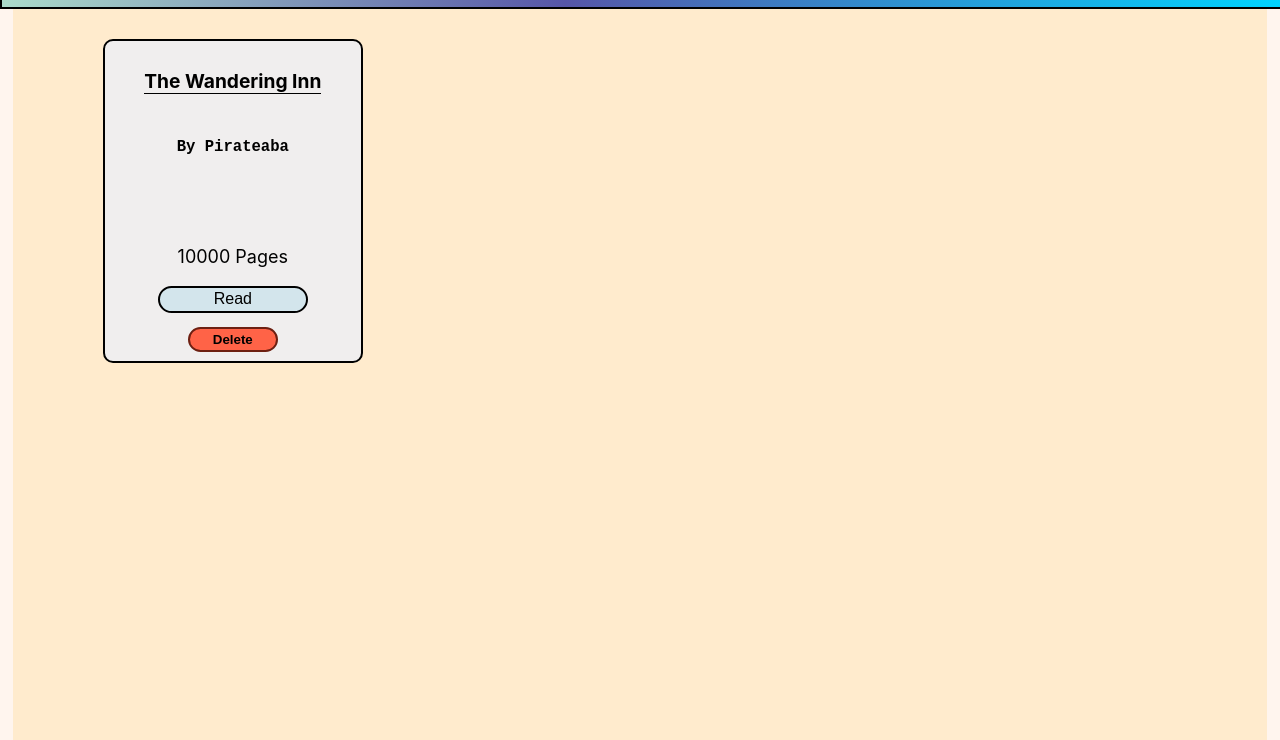
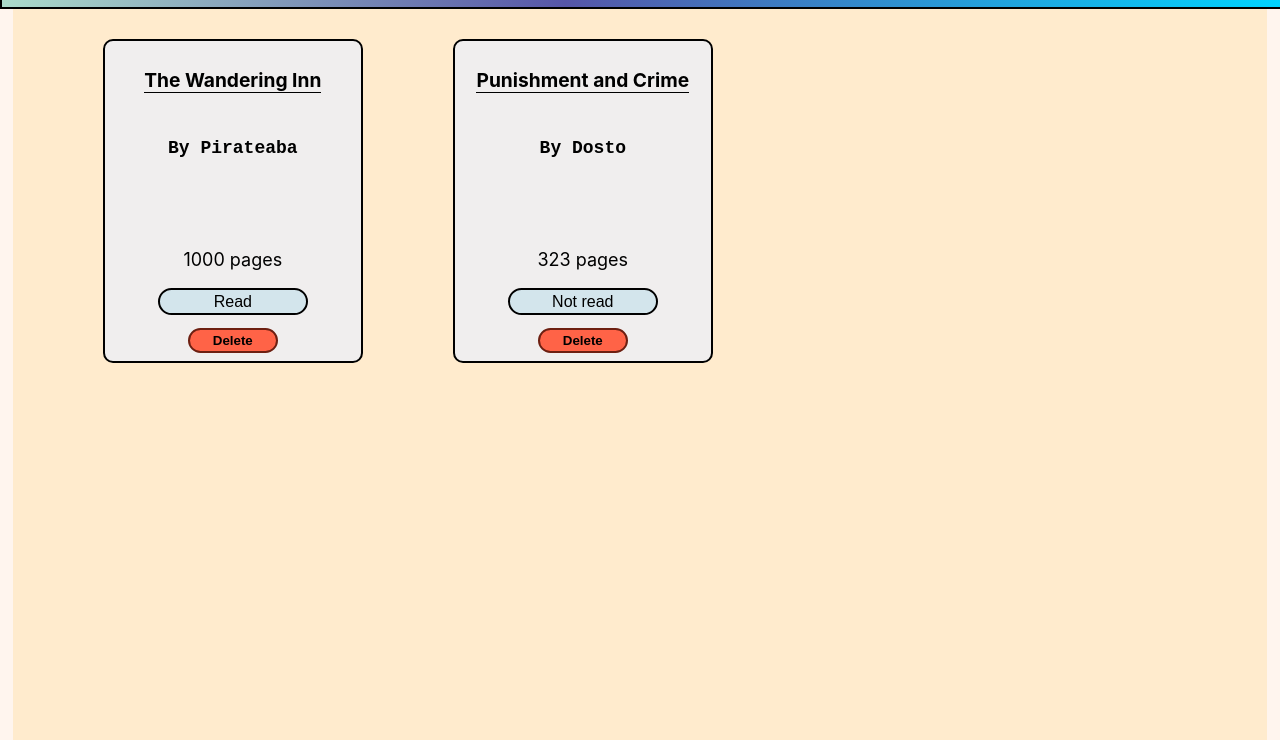
Before and after one commit to EmptyBox12/library, a plain HTML site: page index.html in a window 1280 px wide. Shown: the part 60-800 px from the top of the page. Drawn offline with Linux system fonts and the light colour scheme.

Commit message:
added functionality

```diff
--- a/index.html
+++ b/index.html
@@ -16,13 +16,13 @@
     </div>
     <div id="middle">
         <div id="content">
-            <div class="card">
+            <!--<div class="card">
                 <p class="title">The Wandering Inn</p>
                 <p class="author">By Pirateaba</p>
                 <p class="pages">10000 Pages</p>
                 <button class="read">Read</button>
                 <button class="delete">Delete</button>
-            </div>
+            </div>-->
 
         </div>
 
--- a/script.js
+++ b/script.js
@@ -9,7 +9,7 @@
 }
 
 Book.prototype.getName = function () {
-    return this.name;
+    return this.title;
 }
 Book.prototype.getAuthor = function () {
     return this.author;
@@ -20,18 +20,56 @@
 
 }
 Book.prototype.isRead = function(){
-    if(read){
-        return true;
+    if(this.read){
+        return "Read";
     } else{
-        return false;
+        return "Not read";
     }
 }
 
+
+
 function addBookToLibrary(title, author , pages, read) {
     library.push(new Book(title,author,pages,read));
+    createCard(library);
 }
 
-addBookToLibrary("trst", "tesst", 212, "read" );
-addBookToLibrary("trsast", "aesst", 12, "raead" );
+function createCard(library) {
+    let i = library.length-1;
 
-console.log(library);
+    const content = document.querySelector("#content");
+
+    let card = document.createElement("div");
+    card.classList.add("card");
+
+    let title = document.createElement("p");
+    title.textContent= library[i].getName();
+    title.classList.add("title");
+    card.appendChild(title);
+
+    let author = document.createElement("p");
+    author.classList.add("author");
+    author.textContent="By "+library[i].getAuthor();
+    card.appendChild(author);
+
+    let pages = document.createElement("p");
+    pages.classList.add("pages");
+    pages.textContent=library[i].getPages() +" pages";
+    card.appendChild(pages);
+
+    let read = document.createElement("button");
+    read.classList.add("read")
+    read.textContent = library[i].isRead();
+    card.appendChild(read);
+
+    let deleteButton = document.createElement("button");
+    deleteButton.classList.add("delete");
+    deleteButton.textContent="Delete";
+    card.appendChild(deleteButton);
+
+    content.appendChild(card);
+
+
+}
+addBookToLibrary("The Wandering Inn" ,"Pirateaba",1000,true);
+addBookToLibrary("Punishment and Crime" ,"Dosto",323,false);
--- a/style.css
+++ b/style.css
@@ -81,7 +81,7 @@
     border-bottom: black 1px solid;
 }
 .card .author{
-    font-size: larger;
+    font-size: 18px;
     font-family: monospace;
     font-weight: 600;
 }
```
